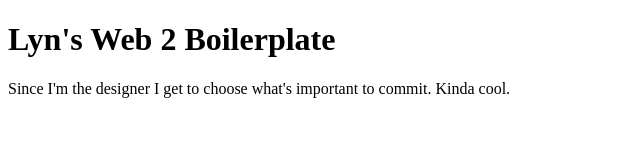
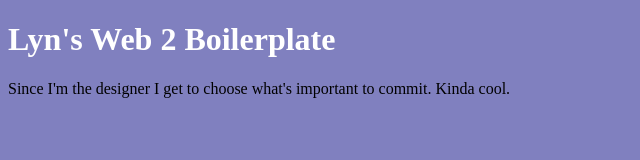
Before and after one commit to lyntamental/web2-boilerplate, a plain HTML site: page index.html in a window 1280 px wide. Shown: the whole page, without its empty margins (0-640 px from the left). Drawn offline with Linux system fonts and the light colour scheme.

Commit message:
Started Stylesheet.

```diff
--- a/index.html
+++ b/index.html
@@ -10,7 +10,8 @@
 <link rel="icon" type="image/png" sizes="32x32" href="DickinsonLyn_Favicons_Yunkiorn/favicon-32x32.png">
 <link rel="icon" type="image/png" sizes="16x16" href="DickinsonLyn_Favicons_Yunkiorn/favicon-16x16.png">
 <link rel="manifest" href="DickinsonLyn_Favicons_Yunkiorn/site.webmanifest">
-
+    <!-- Style Sheet -->
+<link rel="stylesheet" href="style.css">
     <title>Sentimental Boilerplate</title>
 </head>
 <body>
--- /dev/null
+++ b/style.css
@@ -0,0 +1,8 @@
+body {
+    background-color: #8080bf;
+
+}
+
+h1 {
+    color: white;
+}
```
